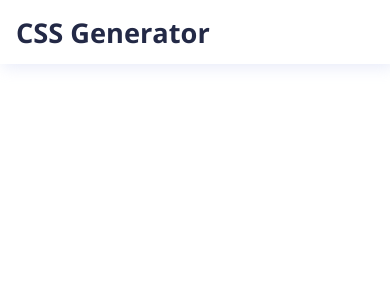
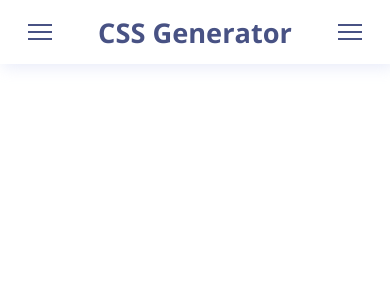
Before and after one commit to RUnroe/css-generator, a React (Create React App) app: page / in a window 390 px wide. Shown: the top 300 px of the page. Built offline with nearby package versions, Linux system fonts and the light colour scheme.

Commit message:
Add hamburger icons

```diff
--- a/package.json
+++ b/package.json
@@ -6,6 +6,7 @@
     "@testing-library/jest-dom": "^5.16.4",
     "@testing-library/react": "^13.3.0",
     "@testing-library/user-event": "^13.5.0",
+    "hamburger-react": "^2.5.0",
     "react": "^18.2.0",
     "react-dom": "^18.2.0",
     "react-scripts": "5.0.1",
--- a/src/App.js
+++ b/src/App.js
@@ -1,11 +1,12 @@
-import { ProSidebar, Menu } from "react-pro-sidebar";
-import 'react-pro-sidebar/dist/css/styles.css';
+import { useState } from 'react';
 import Header from "./components/header/Header";
 
 const App = () => {
+  const [isLeftPanelOpen, setLeftPanelOpen] = useState(false);
+  const [isRightPanelOpen, setRightPanelOpen] = useState(false);
   return (
     <div className="app">
-      <Header />
+      <Header isLeftPanelOpen={isLeftPanelOpen} setLeftPanelOpen={setLeftPanelOpen} isRightPanelOpen={isRightPanelOpen} setRightPanelOpen={setRightPanelOpen}/>
 
     </div>
   );
--- a/src/components/header/Header.css
+++ b/src/components/header/Header.css
@@ -3,6 +3,10 @@
     box-shadow: 3px 3px 15px var(--color-secondary-000);
     padding: 0 1rem;
     box-sizing: border-box;
+    display: flex;
+    flex-direction: row;
+    justify-content: space-between;
+    align-items: center;
 }
 
 .header h1 {
--- a/src/components/header/Header.js
+++ b/src/components/header/Header.js
@@ -1,12 +1,13 @@
+import Hamburger from 'hamburger-react';
 import './Header.css';
 
-const Header = () => {
+const Header = ({isLeftPanelOpen, setLeftPanelOpen, isRightPanelOpen, setRightPanelOpen}) => {
     return (
         <div className="header">
+            <Hamburger toggled={isLeftPanelOpen} toggle={setLeftPanelOpen} size={24} color="#485284" direction="right"/>
             <h1>CSS Generator</h1>
-            <div>
+            <Hamburger toggled={isRightPanelOpen} toggle={setRightPanelOpen} size={24} color="#485284" />
 
-            </div>
         </div>
     );
   }
--- a/src/index.css
+++ b/src/index.css
@@ -1,6 +1,7 @@
 :root {
   --color-light-500: #FFFFFE;
   --color-dark-500: #232946;
+  --color-dark-800: #485284;
   --color-primary-500: #EEBBC3;
   --color-secondary-500: #B8C1EC;
   --color-secondary-000: #B8C1EC55;
@@ -13,5 +14,5 @@ body, html {
   font-family: 'Open Sans', 'Helvetica Neue', sans-serif;
   -webkit-font-smoothing: antialiased;
   -moz-osx-font-smoothing: grayscale;
-  color: var(--color-dark-500);
+  color: var(--color-dark-800);
 }
```
Also changed, not shown: 1 other file (tests, documents, lock files or other folders).
